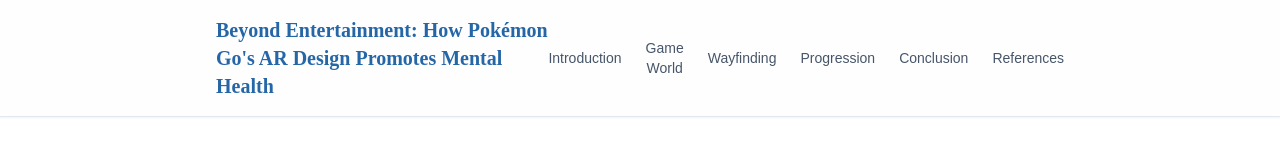
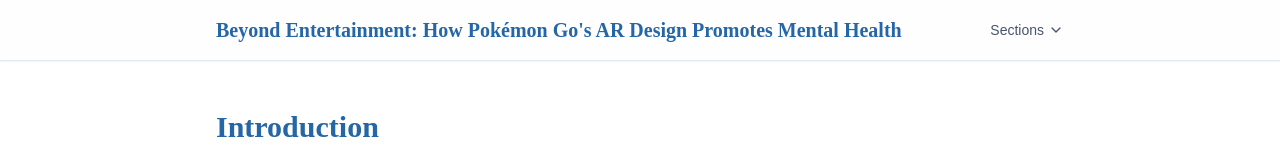
Before and after one commit to gkelly713/iat-210, a React (Vite) app: page / in a window 1280 px wide. Shown: the top 160 px of the page. Built offline with nearby package versions, Linux system fonts and the light colour scheme.

Commit message:
Refactor: Use dropdown menu for navigation
Move page links into a dropdown menu in the header to provide more space for the title.

```diff
--- a/src/components/Header.tsx
+++ b/src/components/Header.tsx
@@ -1,14 +1,23 @@
 
 import React, { useState } from 'react';
-import { Menu, X } from 'lucide-react';
+import { Menu, X, ChevronDown } from 'lucide-react';
 import { cn } from '@/lib/utils';
+import {
+  DropdownMenu,
+  DropdownMenuContent,
+  DropdownMenuItem,
+  DropdownMenuTrigger,
+} from "@/components/ui/dropdown-menu";
+
 interface HeaderProps {
   onNavigate: (sectionId: string) => void;
 }
+
 const Header: React.FC<HeaderProps> = ({
   onNavigate
 }) => {
   const [mobileMenuOpen, setMobileMenuOpen] = useState(false);
+
   const sections = [{
     id: "introduction",
     label: "Introduction"
@@ -28,25 +37,40 @@ const Header: React.FC<HeaderProps> = ({
     id: "references",
     label: "References"
   }];
+
   const handleNavClick = (sectionId: string) => {
     onNavigate(sectionId);
     setMobileMenuOpen(false);
   };
+
   return <header className="sticky top-0 z-50 bg-white/80 backdrop-blur-sm border-b border-slate-200 shadow-sm">
       <div className="container py-4 max-w-4xl mx-auto px-4 sm:px-6">
         <div className="flex items-center justify-between">
-          <div className="max-w-[80%]">
+          <div className="flex-grow max-w-[90%]">
             <h1 className="text-lg md:text-xl font-bold text-primary">
-              <span className="hidden sm:inline">Beyond Entertainment:</span> How Pokémon Go's AR Design Promotes Mental Health
+              Beyond Entertainment: How Pokémon Go's AR Design Promotes Mental Health
             </h1>
           </div>
 
-          {/* Desktop Navigation */}
-          <nav className="hidden md:flex space-x-6">
-            {sections.map(section => <button key={section.id} onClick={() => handleNavClick(section.id)} className="text-sm font-medium text-slate-600 hover:text-primary transition-colors">
-                {section.label}
-              </button>)}
-          </nav>
+          {/* Desktop Navigation - Dropdown Menu */}
+          <div className="hidden md:block">
+            <DropdownMenu>
+              <DropdownMenuTrigger className="flex items-center text-sm font-medium text-slate-600 hover:text-primary transition-colors">
+                Sections <ChevronDown className="ml-1 h-4 w-4" />
+              </DropdownMenuTrigger>
+              <DropdownMenuContent align="end" className="bg-white">
+                {sections.map(section => (
+                  <DropdownMenuItem
+                    key={section.id}
+                    onClick={() => handleNavClick(section.id)}
+                    className="cursor-pointer"
+                  >
+                    {section.label}
+                  </DropdownMenuItem>
+                ))}
+              </DropdownMenuContent>
+            </DropdownMenu>
+          </div>
 
           {/* Mobile Menu Button */}
           <button onClick={() => setMobileMenuOpen(!mobileMenuOpen)} className="md:hidden p-2 rounded-md text-slate-500 hover:bg-slate-100">
@@ -65,4 +89,5 @@ const Header: React.FC<HeaderProps> = ({
       </div>
     </header>;
 };
+
 export default Header;
```
